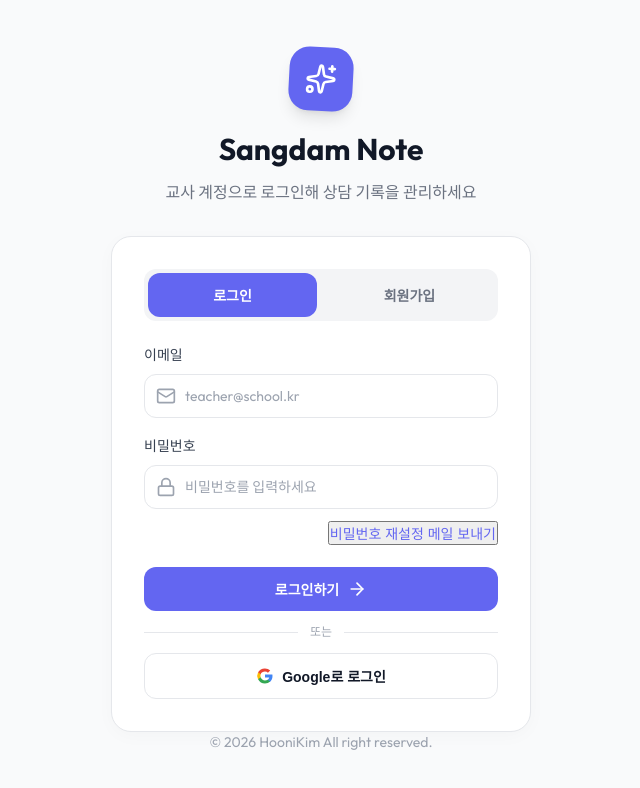
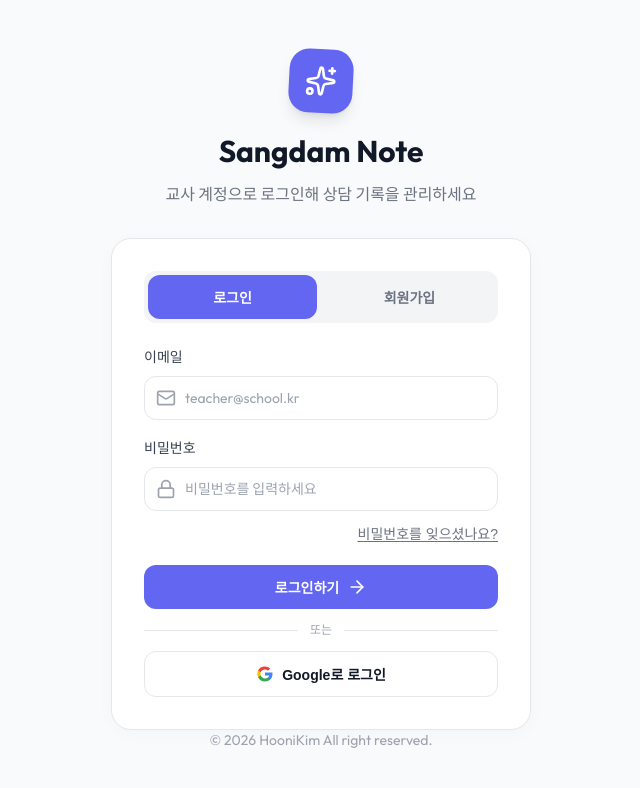
Before and after one commit to HooniKims/sangdamgirok, a Next.js app: page / in a window 1280 px wide. Shown: the top 788 px of the page, without its empty margins (319-959 px from the left). Built offline with nearby package versions, Linux system fonts and the light colour scheme; no server answers.

Commit message:
docs: update tasks.md and fix admin UI/password reset design

```diff
--- a/components/auth-guard.tsx
+++ b/components/auth-guard.tsx
@@ -253,6 +253,22 @@ export default function AuthGuard({ children }: { children: React.ReactNode }) {
 
                 try {
                     const credential = await signInWithEmailAndPassword(auth, normalizedEmail, password)
+
+                    // 로그인 시 users 문서를 확인하고 없으면 생성하여 콘솔에서 role 변경이 가능하도록 함
+                    try {
+                        const profileRef = doc(db, "users", credential.user.uid)
+                        const profileSnapshot = await getDoc(profileRef)
+                        if (!profileSnapshot.exists()) {
+                            await upsertTeacherProfile({
+                                uid: credential.user.uid,
+                                email: credential.user.email ?? normalizedEmail,
+                                name: credential.user.displayName?.trim() || normalizedEmail.split("@")[0] || "교사",
+                            })
+                        }
+                    } catch (e) {
+                        console.error("Failed to upsert profile on login", e)
+                    }
+
                     await setDoc(
                         lockRef,
                         {
@@ -437,10 +453,10 @@ export default function AuthGuard({ children }: { children: React.ReactNode }) {
                                         type="button"
                                         onClick={handlePasswordReset}
                                         disabled={isSubmitting}
-                                        className="text-sm font-medium"
-                                        style={{ color: "var(--primary)" }}
+                                        className="text-sm text-gray-500 hover:text-primary transition-colors focus:outline-none"
+                                        style={{ background: "transparent", border: "none", padding: 0, cursor: "pointer", textDecoration: "underline", textUnderlineOffset: "2px" }}
                                     >
-                                        비밀번호 재설정 메일 보내기
+                                        비밀번호를 잊으셨나요?
                                     </button>
                                 </div>
                             )}
--- a/components/dashboard.tsx
+++ b/components/dashboard.tsx
@@ -130,10 +130,12 @@ export default function Dashboard() {
         const unsubscribeRole = onSnapshot(
             profileRef,
             (snapshot) => {
-                const role = (snapshot.data() as TeacherProfile | undefined)?.role
+                const data = snapshot.data();
+                const role = data?.role ? String(data.role).toLowerCase() : "teacher";
                 setTeacherRole(role === "admin" ? "admin" : "teacher")
             },
-            () => {
+            (error) => {
+                console.error("Role snapshot error:", error)
                 setTeacherRole("teacher")
             }
         )
```
Also changed, not shown: 1 other file (tests, documents, lock files or other folders).
